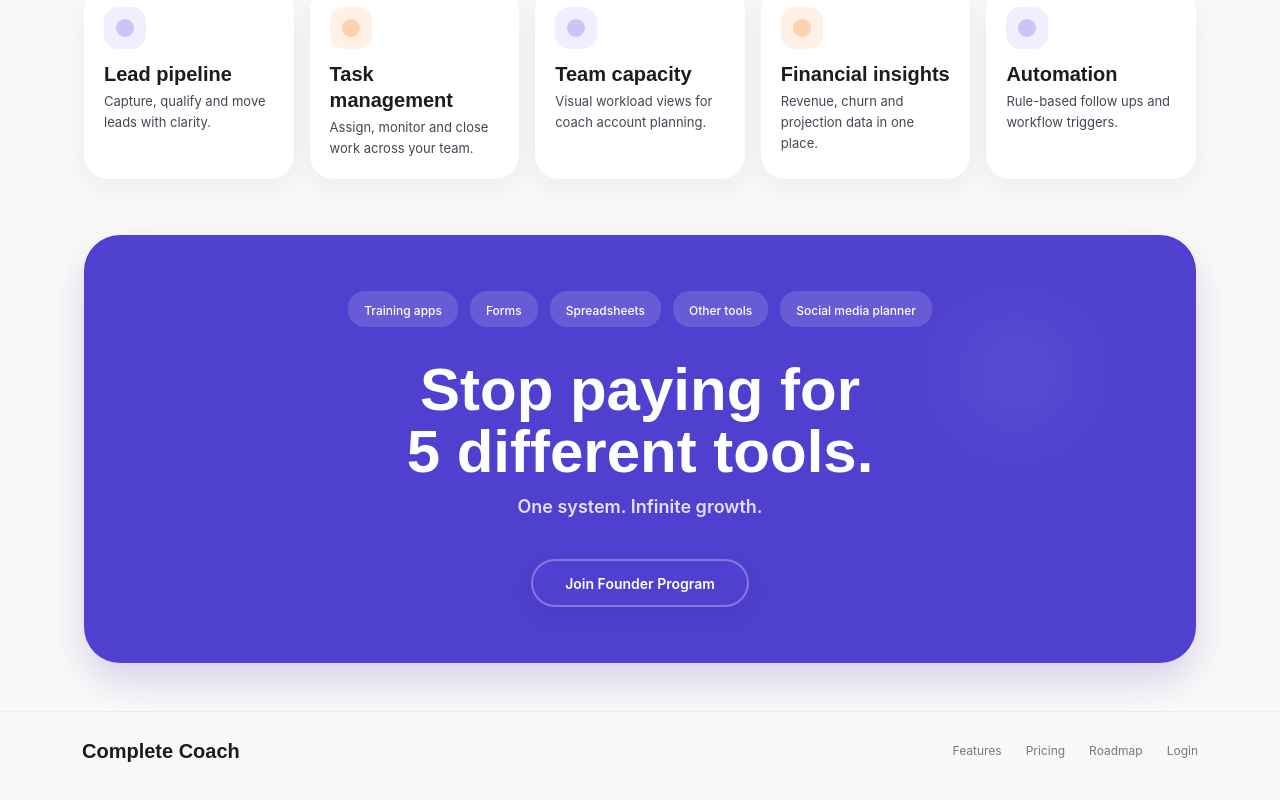
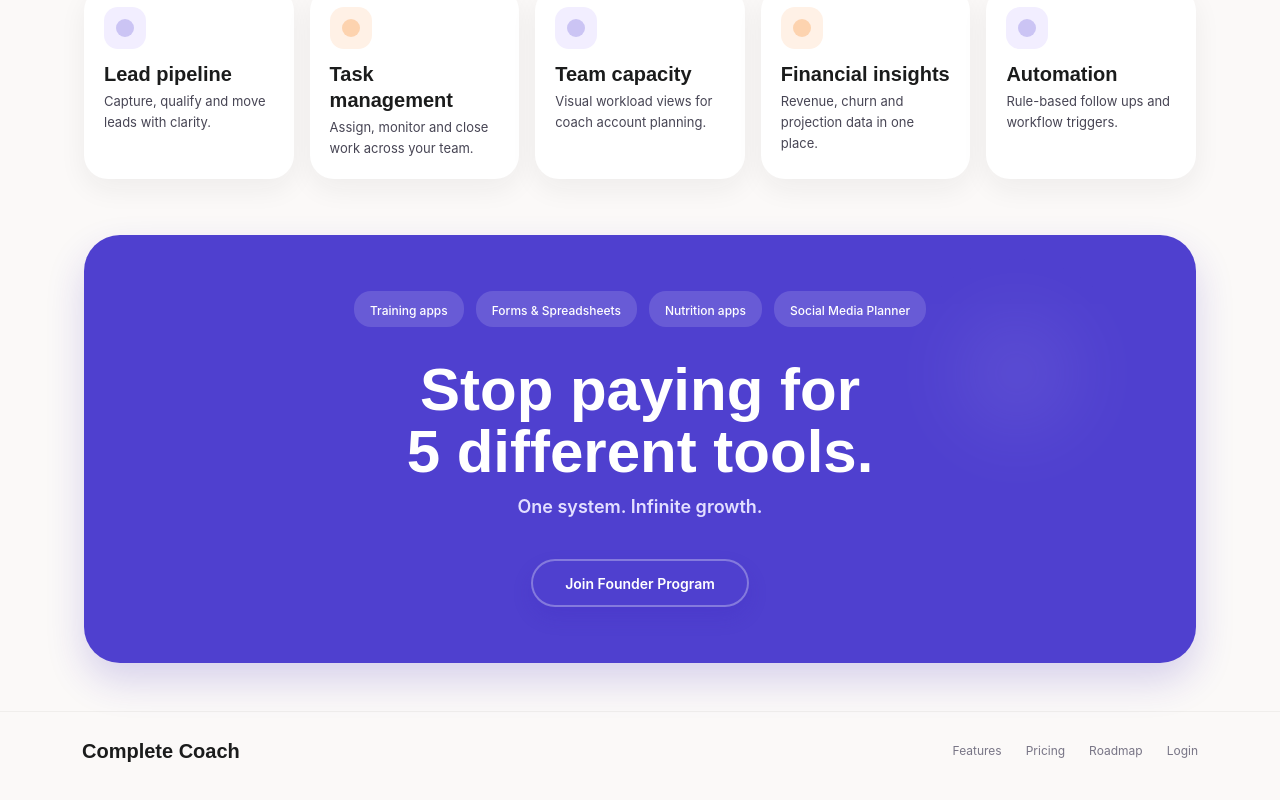
Before and after one commit to samanthaselvam07/Completecoachlanding, a Next.js app: page /features in a window 1280 px wide. Shown: the part 2237-3037 px from the top of the page. Built offline with nearby package versions, Linux system fonts and the light colour scheme; no server answers.

Commit message:
Update feature CTA tool tags

```diff
--- a/src/components/marketing/features-page.tsx
+++ b/src/components/marketing/features-page.tsx
@@ -235,7 +235,7 @@ export function FeaturesPage() {
           <div className="absolute right-[8%] top-[48px] size-[180px] rounded-full pointer-events-none" style={{ background: "radial-gradient(circle, white 0%, transparent 70%)", filter: "blur(36px)", opacity: 0.1 }} />
           {/* Tool tags */}
           <div className="flex flex-wrap justify-center gap-3 mb-8">
-            {["Training apps", "Forms", "Spreadsheets", "Other tools", "Social media planner"].map(tag => (
+            {["Training apps", "Forms & Spreadsheets", "Nutrition apps", "Social Media Planner"].map(tag => (
               <div key={tag} className="bg-white/14 rounded-[17px] px-4 py-1.5">
                 <span className="text-white text-[12px] font-medium">{tag}</span>
               </div>
```
